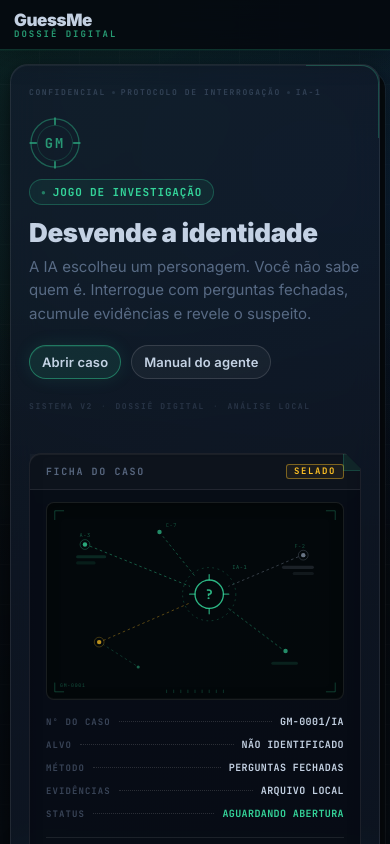
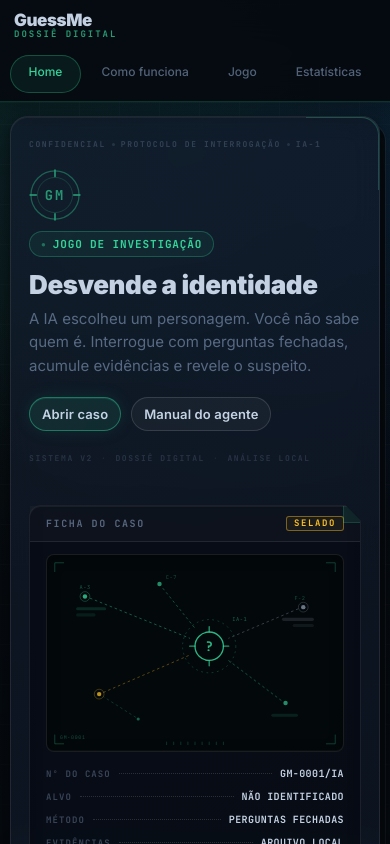
Before and after one commit to Daniel-Macedo-dev/GuessMe, a React (Vite) app in the folder guessme/: page / in a window 390 px wide. Shown: the top 844 px of the page. Built offline with nearby package versions, Linux system fonts and the light colour scheme; no server answers.

Commit message:
feat(navigation): keep product routes accessible on mobile

```diff
--- a/guessme/src/app/App.tsx
+++ b/guessme/src/app/App.tsx
@@ -1,4 +1,5 @@
-import { BrowserRouter, Routes, Route, Navigate } from "react-router-dom";
+import { useEffect } from "react";
+import { BrowserRouter, Routes, Route, Navigate, useLocation } from "react-router-dom";
 import Home from "../pages/Home";
 import Game from "../pages/Game";
 import HowItWorks from "../pages/HowItWorks";
@@ -6,9 +7,28 @@ import Stats from "../pages/Stats";
 import OfflineBanner from "../components/OfflineBanner";
 import InstallAppPrompt from "../components/InstallAppPrompt";
 
+const ROUTE_TITLES: Record<string, string> = {
+  "/": "GuessMe — Dossiê Digital",
+  "/game": "Investigação — GuessMe",
+  "/how-it-works": "Manual do Agente — GuessMe",
+  "/stats": "Estatísticas — GuessMe",
+};
+
+function RouteMetadata() {
+  const { pathname } = useLocation();
+
+  useEffect(() => {
+    document.title = ROUTE_TITLES[pathname] ?? ROUTE_TITLES["/"];
+  }, [pathname]);
+
+  return null;
+}
+
 export default function App() {
   return (
     <BrowserRouter>
+      <RouteMetadata />
+      <a className="skipLink" href="#main-content">Ir para o conteúdo</a>
       <OfflineBanner />
       <InstallAppPrompt />
       <Routes>
--- a/guessme/src/components/GameHeader.tsx
+++ b/guessme/src/components/GameHeader.tsx
@@ -40,9 +40,9 @@ export default function GameHeader({
           <span>IA-1</span>
         </div>
         <div className="gameHeaderTitleRow">
-          <h2 className="h2">
+          <h1 className="h2">
             {solved ? "Investigação Concluída" : "Investigação Ativa"}
-          </h2>
+          </h1>
           <CaseStatusBadge status={caseStatus} />
         </div>
         <p className="muted gameSubtitle">
--- a/guessme/src/components/Navbar.tsx
+++ b/guessme/src/components/Navbar.tsx
@@ -8,6 +8,13 @@ type Props = {
 
 export default function Navbar({ onRestart, disabled = false }: Props) {
   const { pathname } = useLocation();
+
+  const links = [
+    { to: "/", label: "Home" },
+    { to: "/how-it-works", label: "Como funciona" },
+    { to: "/game", label: "Jogo" },
+    { to: "/stats", label: "Estatísticas" },
+  ];
 
   return (
     <header className="topbar">
@@ -20,19 +27,20 @@ export default function Navbar({ onRestart, disabled = false }: Props) {
           </span>
         </Link>
 
-        <nav className="nav">
-          <Link className={`navLink ${pathname === "/" ? "active" : ""}`} to="/">
-            Home
-          </Link>
-          <Link className={`navLink ${pathname === "/how-it-works" ? "active" : ""}`} to="/how-it-works">
-            Como funciona
-          </Link>
-          <Link className={`navLink ${pathname === "/game" ? "active" : ""}`} to="/game">
-            Jogo
-          </Link>
-          <Link className={`navLink ${pathname === "/stats" ? "active" : ""}`} to="/stats">
-            Estatísticas
-          </Link>
+        <nav className="nav" aria-label="Navegação principal">
+          {links.map(({ to, label }) => {
+            const active = pathname === to;
+            return (
+              <Link
+                key={to}
+                className={`navLink ${active ? "active" : ""}`}
+                to={to}
+                aria-current={active ? "page" : undefined}
+              >
+                {label}
+              </Link>
+            );
+          })}
         </nav>
 
         {onRestart ? (
--- a/guessme/src/pages/Game.tsx
+++ b/guessme/src/pages/Game.tsx
@@ -73,7 +73,7 @@ export default function Game() {
     <div className="shell shell--game">
       <Navbar onRestart={restart} disabled={loading || hintLoading} />
 
-      <main className="main">
+      <main id="main-content" className="main" tabIndex={-1}>
         <GameHeader
           onRestart={restart}
           onHint={hint}
--- a/guessme/src/pages/Home.tsx
+++ b/guessme/src/pages/Home.tsx
@@ -17,7 +17,7 @@ export default function Home() {
   return (
     <div className="shell shell--home">
       <Navbar />
-      <main className="main mainCenter">
+      <main id="main-content" className="main mainCenter" tabIndex={-1}>
         <section className="panel hero">
 
           <div className="dossierEyebrow heroClassification" aria-hidden="true">
--- a/guessme/src/pages/HowItWorks.tsx
+++ b/guessme/src/pages/HowItWorks.tsx
@@ -9,7 +9,7 @@ export default function HowItWorks() {
     <div className="shell shell--manual">
       <Navbar />
 
-      <main className="main">
+      <main id="main-content" className="main" tabIndex={-1}>
         <section className="panel pagePanel">
           <div className="protocolHeader">
             <div className="dossierEyebrow protocolEyebrow" aria-hidden="true">
--- a/guessme/src/pages/Stats.tsx
+++ b/guessme/src/pages/Stats.tsx
@@ -59,7 +59,7 @@ export default function Stats() {
   return (
     <div className="shell shell--stats">
       <Navbar />
-      <main className="main statsMain" data-testid="stats-page">
+      <main id="main-content" className="main statsMain" tabIndex={-1} data-testid="stats-page">
         <div className="statsPageHeader">
           <div className="dossierEyebrow statsEyebrow" aria-hidden="true">
             <span>RELATÓRIO DE INTELIGÊNCIA</span>
--- a/guessme/src/styles/index.css
+++ b/guessme/src/styles/index.css
@@ -153,6 +153,21 @@ b{ font-weight: 800; }
 }
 
 .row{ display:flex; gap:10px; align-items:center; flex-wrap:wrap; }
+
+.skipLink{
+  position: fixed;
+  top: 8px;
+  left: 8px;
+  z-index: 2000;
+  padding: 10px 14px;
+  border-radius: var(--radius-sm);
+  background: var(--accent);
+  color: #04100d;
+  font-weight: 800;
+  transform: translateY(-160%);
+  transition: transform var(--t-fast);
+}
+.skipLink:focus{ transform: translateY(0); }
 
 /* ── Topbar / Navbar ── */
 .topbar{
@@ -784,7 +799,28 @@ b{ font-weight: 800; }
   .historyPanel{ padding: 14px; }
 }
 @media (max-width: 480px){
-  .nav{ display: none; }
+  .topbarInner{
+    display: grid;
+    grid-template-columns: 1fr auto;
+    padding-bottom: 0;
+  }
+  .nav{
+    grid-column: 1 / -1;
+    order: 3;
+    overflow-x: auto;
+    gap: 2px;
+    margin: 0 -14px;
+    padding: 4px 10px 8px;
+    scrollbar-width: none;
+  }
+  .nav::-webkit-scrollbar{ display: none; }
+  .navLink{
+    flex: 1 0 auto;
+    min-height: 38px;
+    padding: 8px 10px;
+    text-align: center;
+    font-size: 12px;
+  }
   .heroTitle{ font-size: 30px; letter-spacing: -0.4px; }
   .statsBar{ padding: 8px 12px 8px 16px; }
   .statValue{ font-size: 18px; }
```
Also changed, not shown: 2 other files (tests, documents, lock files or other folders).
